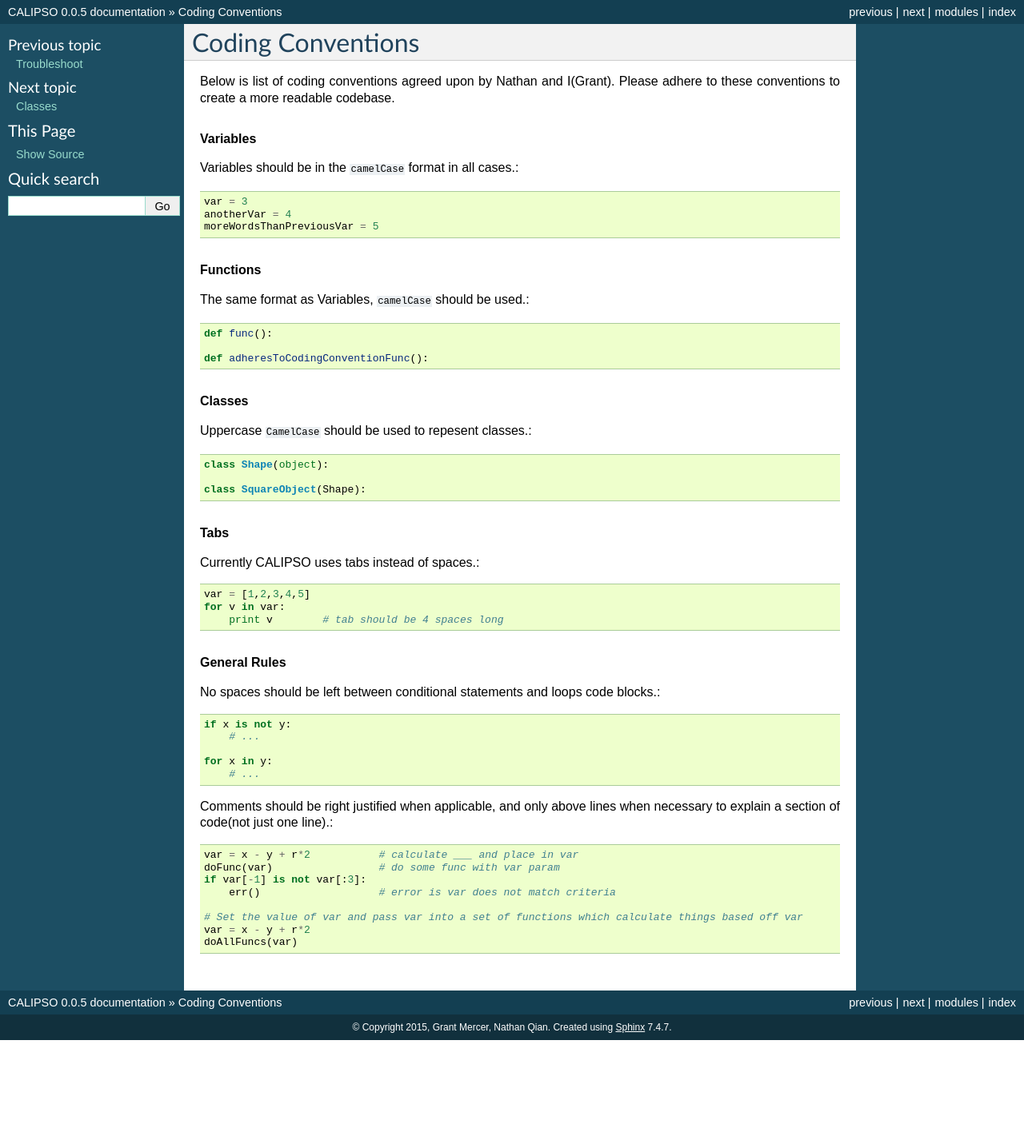
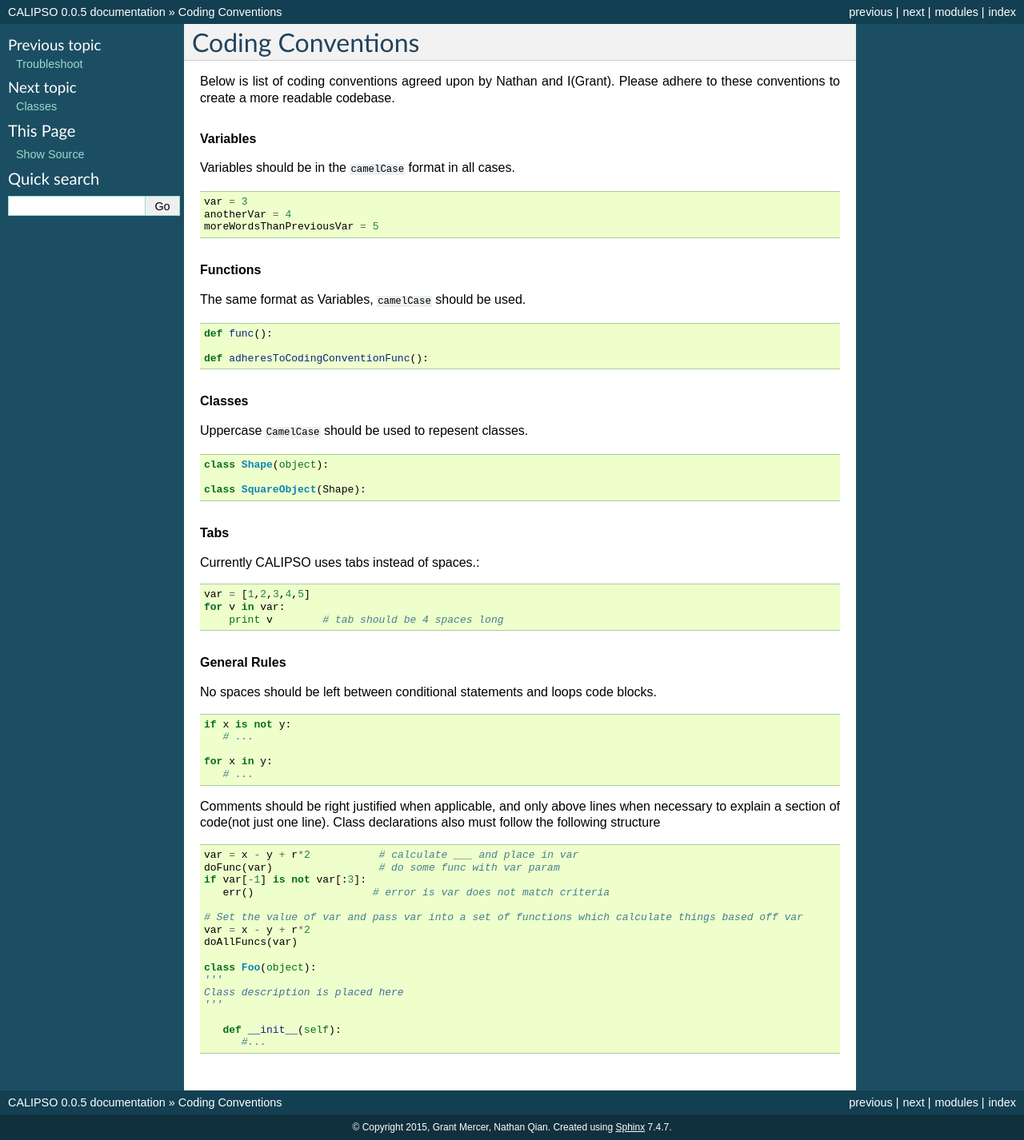
Before and after one commit to NASA-DEVELOP/VOCAL, a Sphinx documentation site: the page built from docs/source/conventions.rst, in a window 1280 px wide. Shown: the whole page at 80% size. Built offline with Sphinx 7.4.7, drawn with Linux system fonts in a browser that asks for light colours; before the commit the page ends 1301 px from its top, so only the background shows below that.

Commit message:
addition to coding conventions docs

```diff
--- a/docs/source/conventions.rst
+++ b/docs/source/conventions.rst
@@ -6,27 +6,33 @@ Below is list of coding conventions agreed upon by Nathan and I(Grant). Please a
 
 .. rubric:: Variables
 
-Variables should be in the ``camelCase`` format in all cases.::
+Variables should be in the ``camelCase`` format in all cases.
 
-    var = 3
-    anotherVar = 4
-    moreWordsThanPreviousVar = 5
+.. code-block:: python
+
+   var = 3
+   anotherVar = 4
+   moreWordsThanPreviousVar = 5
 
 .. rubric:: Functions
 
-The same format as Variables, ``camelCase`` should be used.::
+The same format as Variables, ``camelCase`` should be used.
 
-    def func():
+.. code-block:: python
 
-    def adheresToCodingConventionFunc():
+   def func():
+
+   def adheresToCodingConventionFunc():
 
 .. rubric:: Classes
 
-Uppercase ``CamelCase`` should be used to repesent classes.::
+Uppercase ``CamelCase`` should be used to repesent classes.
 
-    class Shape(object):
+.. code-block:: python
 
-    class SquareObject(Shape):
+   class Shape(object):
+
+   class SquareObject(Shape):
 
 .. rubric:: Tabs
 
@@ -38,21 +44,33 @@ Currently CALIPSO uses tabs instead of spaces.::
 
 .. rubric:: General Rules
 
-No spaces should be left between conditional statements and loops code blocks.::
+No spaces should be left between conditional statements and loops code blocks.
 
-    if x is not y:
-        # ...
+.. code-block:: python
 
-    for x in y:
-        # ...
+   if x is not y:
+      # ...
 
-Comments should be right justified when applicable, and only above lines when necessary to explain a section of code(not just one line).::
+   for x in y:
+      # ...
 
-    var = x - y + r*2           # calculate ___ and place in var
-    doFunc(var)                 # do some func with var param
-    if var[-1] is not var[:3]:
-        err()                   # error is var does not match criteria
+Comments should be right justified when applicable, and only above lines when necessary to explain a section of code(not just one line). Class declarations also must follow the following structure
 
-    # Set the value of var and pass var into a set of functions which calculate things based off var
-    var = x - y + r*2
-    doAllFuncs(var)
+.. code-block:: python
+
+   var = x - y + r*2           # calculate ___ and place in var
+   doFunc(var)                 # do some func with var param
+   if var[-1] is not var[:3]:
+      err()                   # error is var does not match criteria
+
+   # Set the value of var and pass var into a set of functions which calculate things based off var
+   var = x - y + r*2
+   doAllFuncs(var)
+
+   class Foo(object):
+   '''
+   Class description is placed here
+   '''
+
+      def __init__(self):
+         #...
```
